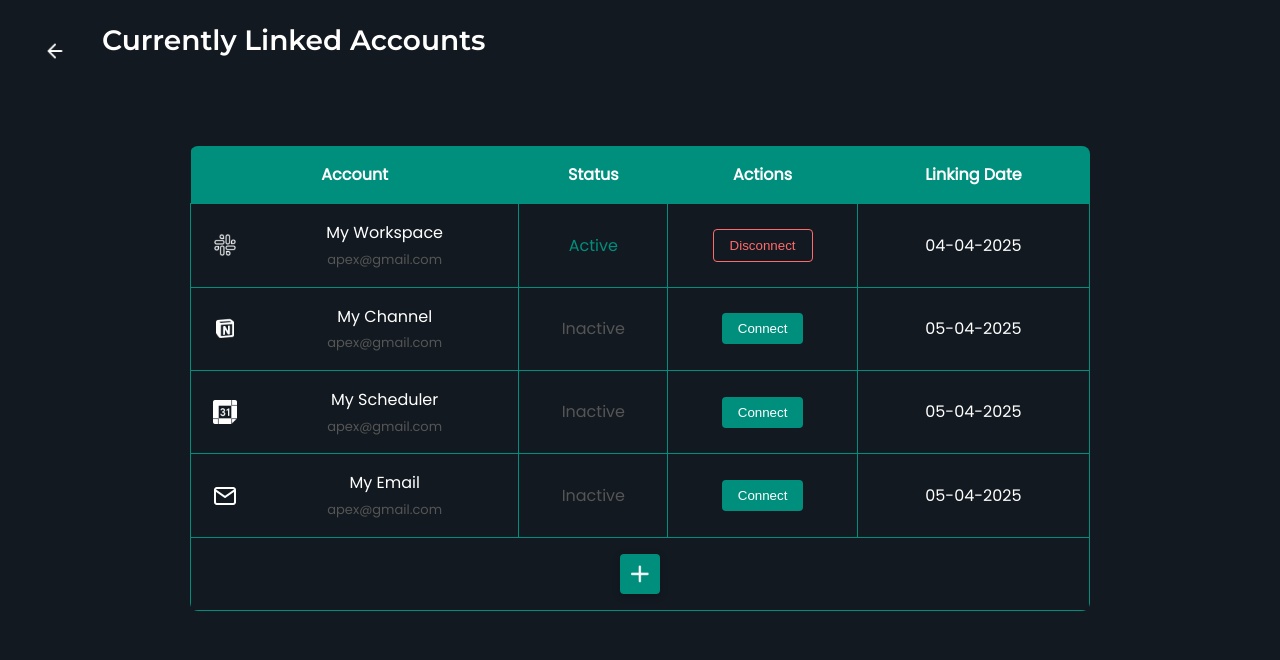
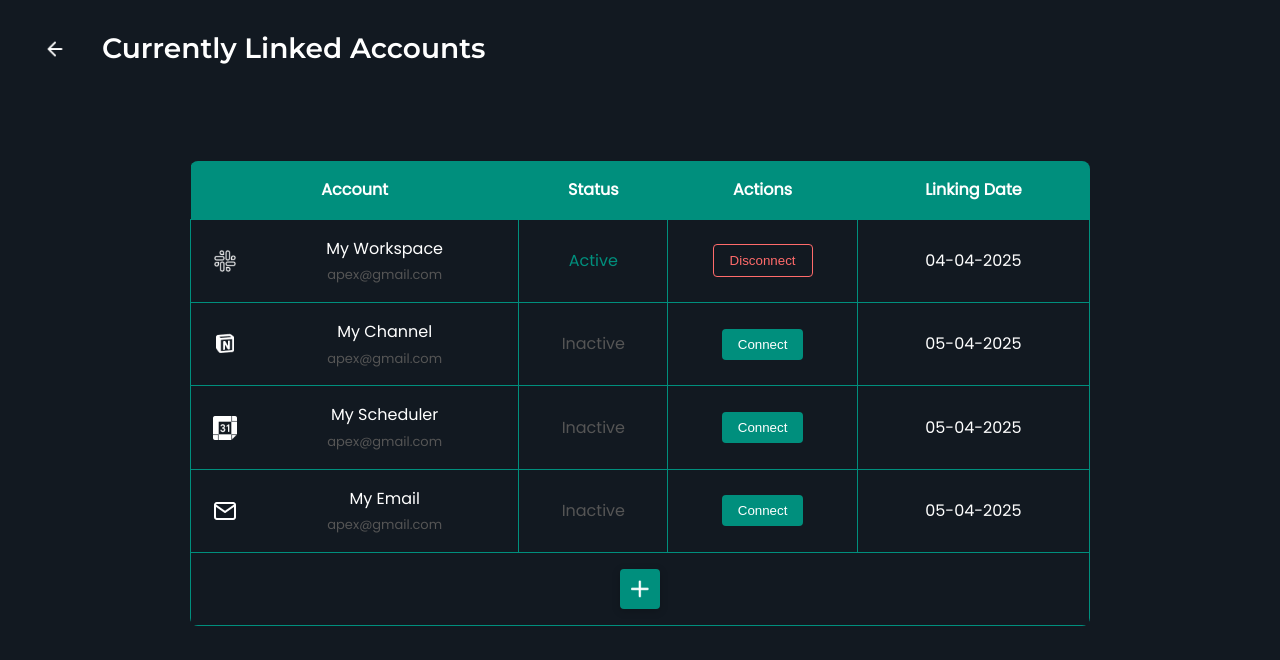
Before and after one commit to Saleh-Ghalayini/Apexo, a React (Vite) app in the folder client/: page /integrations in a window 1280 px wide. Shown: the top 660 px of the page. Built offline with nearby package versions, Linux system fonts and the light colour scheme.

Commit message:
completed the design with icons and button adjustments

```diff
--- a/client/src/pages/Integrations/Integrations.css
+++ b/client/src/pages/Integrations/Integrations.css
@@ -24,6 +24,9 @@
   border-radius: 8px;
   transition: background-color 0.2s;
   line-height: 1;
+  align-self: flex-start;
+  margin-top: 6px;
+  margin-bottom: 25px;
 }
 
 .back-icon {
```
